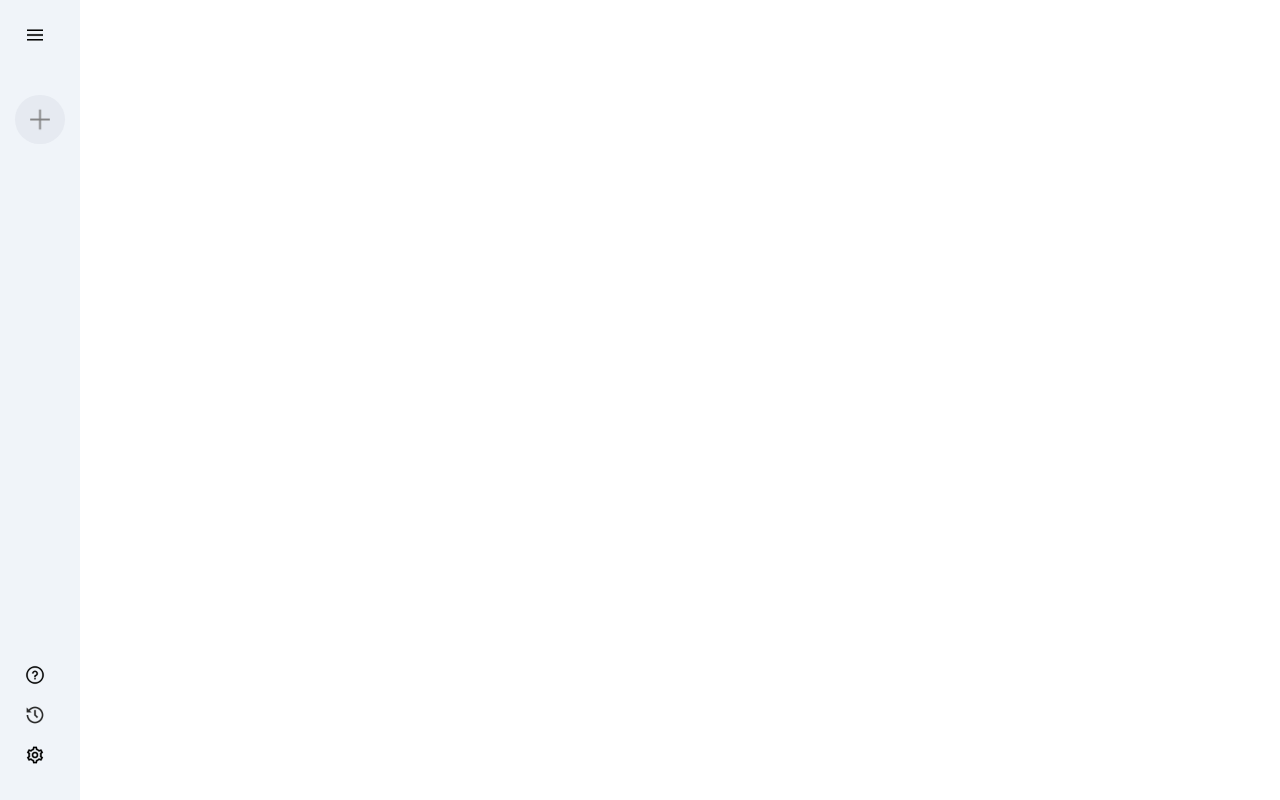
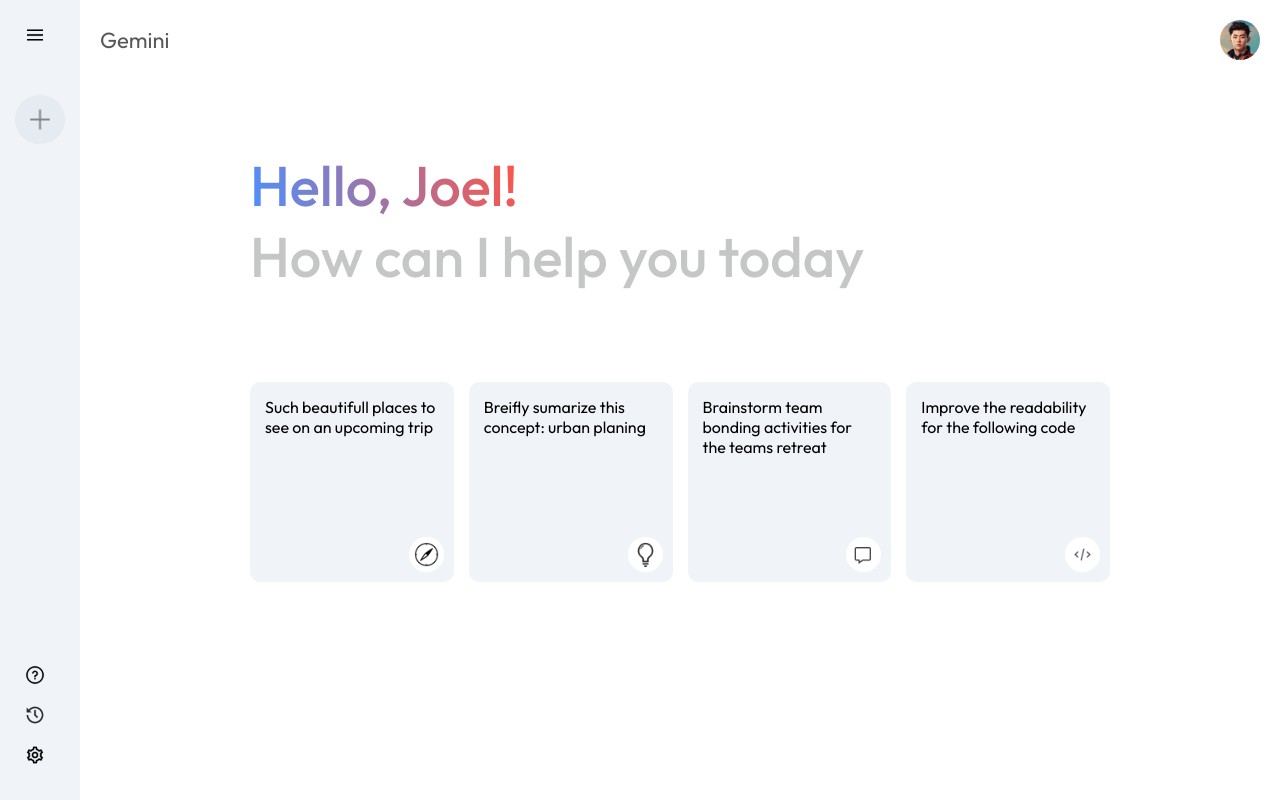
Before and after one commit to jmoonoz/Gemini-Clone, a React (Vite) app: page / in a window 1280 px wide. Built offline with nearby package versions, Linux system fonts and the light colour scheme.

Commit message:
main visual edits

```diff
--- a/src/components/Main/Main.jsx
+++ b/src/components/Main/Main.jsx
@@ -1,12 +1,42 @@
-import React from 'react'
-import "./Main.scss"
+import React from "react";
+import "./Main.scss";
+import { assets } from "../../assets/assets";
 
 const Main = () => {
   return (
-    <div>
+    <div className="main">
+      <div className="nav">
+        <p>Gemini</p>
+        <img src={assets.user_icon} alt="" />
+      </div>
+      <div className="main-container">
+        <div className="greet">
+          <p>
+            <span>Hello, Joel!</span>
+          </p>
+          <p>How can I help you today</p>
+        </div>
+        <div className="cards">
+          <div className="card">
+            <p>Such beautifull places to see on an upcoming trip</p>
+            <img src={assets.compass_icon} alt="" />
+          </div>
+          <div className="card">
+            <p>Breifly sumarize this concept: urban planing</p>
+            <img src={assets.bulb_icon} alt="" />
+          </div>
+          <div className="card">
+            <p>Brainstorm team bonding activities for the teams retreat</p>
+            <img src={assets.message_icon} alt="" />
+          </div>
+          <div className="card">
+            <p>Improve the readability for the following code</p>
+            <img src={assets.code_icon} alt="" />
+          </div>
+        </div>
+      </div>
+    </div>
+  );
+};
 
-    </div>
-  )
-}
-
-export default Main
+export default Main;
--- a/src/components/Main/Main.scss
+++ b/src/components/Main/Main.scss
@@ -0,0 +1,65 @@
+.main {
+  flex: 1;
+  min-height: 100vh;
+  padding-bottom: 15vh;
+  position: relative;
+
+  .nav {
+    display: flex;
+    align-items: center;
+    justify-content: space-between;
+    font-size: 22px;
+    padding: 20px;
+    color: #585858;
+
+    img {
+      width: 40px;
+      border-radius: 50%;
+    }
+  }
+
+  .main-container {
+    max-width: 900px;
+    margin: auto;
+  }
+
+  .greet {
+    margin: 50px 0px;
+    font-size: 56px;
+    color: #c4c7c5;
+    font-weight: 500;
+    padding: 20px;
+
+    span {
+      background: -webkit-linear-gradient(16deg, #4b90ff, #ff5546);
+      -webkit-background-clip: text;
+      -webkit-text-fill-color: transparent;
+    }
+  }
+
+  .cards {
+    display: grid;
+    grid-template-columns: repeat(auto-fill, minmax(180px, 1fr));
+    gap: 15px;
+    padding: 20px;
+
+    .card {
+      height: 200px;
+      padding: 15px;
+      background-color: #f0f4f9;
+      border-radius: 10px;
+      position: relative;
+      cursor: pointer;
+
+      img {
+        width: 35px;
+        padding: 5px;
+        position: absolute;
+        background-color: white;
+        border-radius: 20px;
+        bottom: 10px;
+        right: 10px;
+      }
+    }
+  }
+}
```
